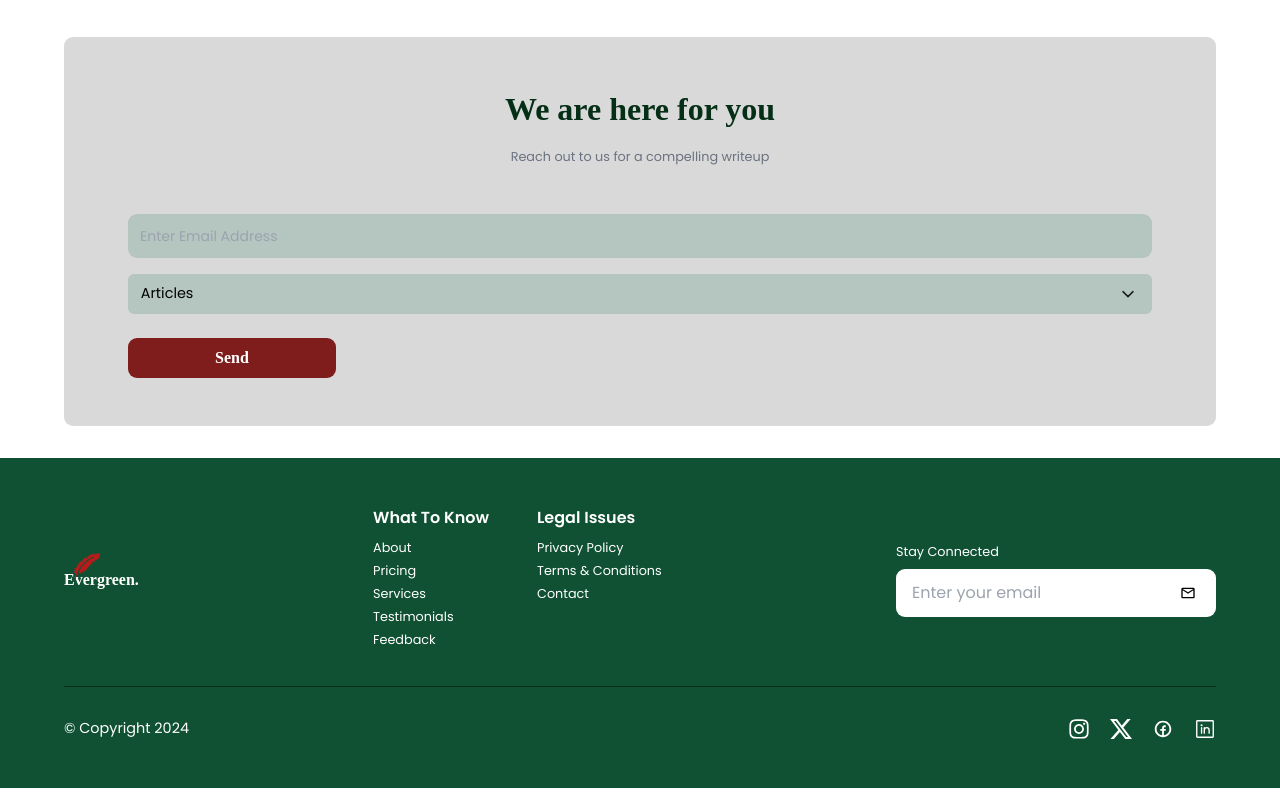
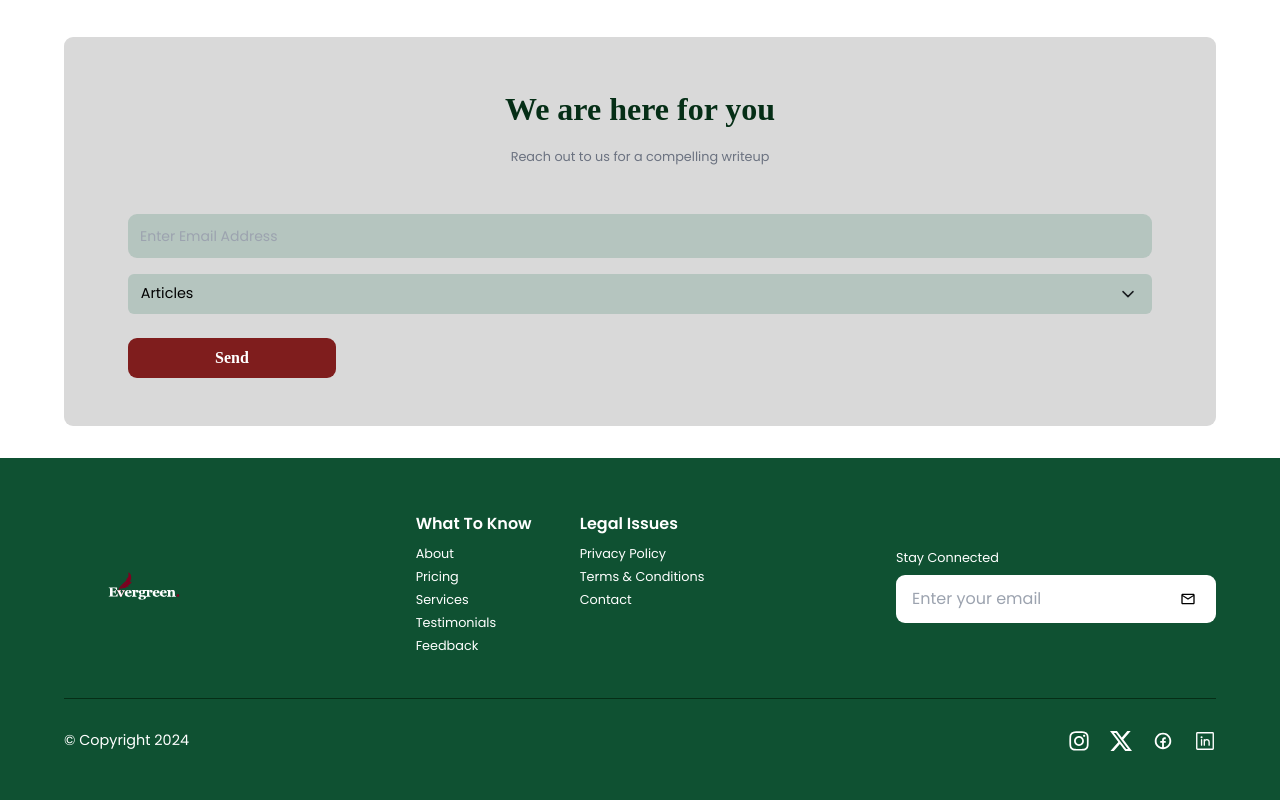
Before and after one commit to davidfayanju1/Evergreen, a React (Vite) app: page / in a window 1280 px wide. Shown: the part 2390-3190 px from the top of the page. Built offline with nearby package versions, Linux system fonts and the light colour scheme; a web font is replaced by a local one.

Commit message:
Changes to the footer

```diff
--- a/src/components/common/Footer.jsx
+++ b/src/components/common/Footer.jsx
@@ -51,12 +51,11 @@ const Footer = () => {
     <footer className="page-container min-h-[20rem] md:px-[4rem] px-[1rem] py-[3rem] w-full bg-[#0F5132]">
       <section className="flex items-center justify-between flex-wrap md:gap-3 gap-[3rem]">
         <div className="title relative">
-          <GiFeather
-            color="#B71C1C"
-            size={29}
-            className="absolute top-[-1rem] left-[.5rem]"
+          <img
+            src="/icons/evergreen.svg"
+            alt=""
+            className="w-[10rem] h-[10rem]"
           />
-          <span className="block serif-regular text-white">Evergreen.</span>
         </div>
 
         <div className="links-container flex items-start gap-[3rem]">
```
Also changed, not shown: public/icons/evergreen.svg (added).
